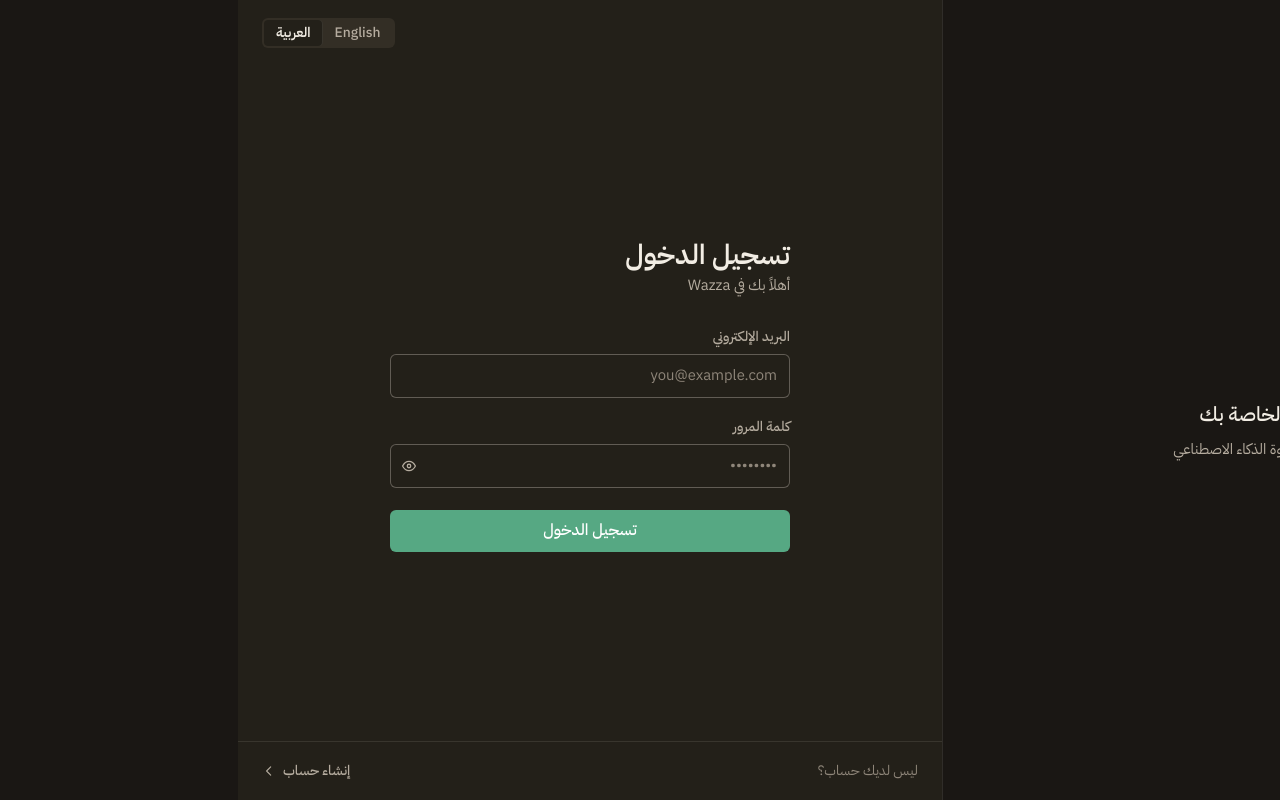
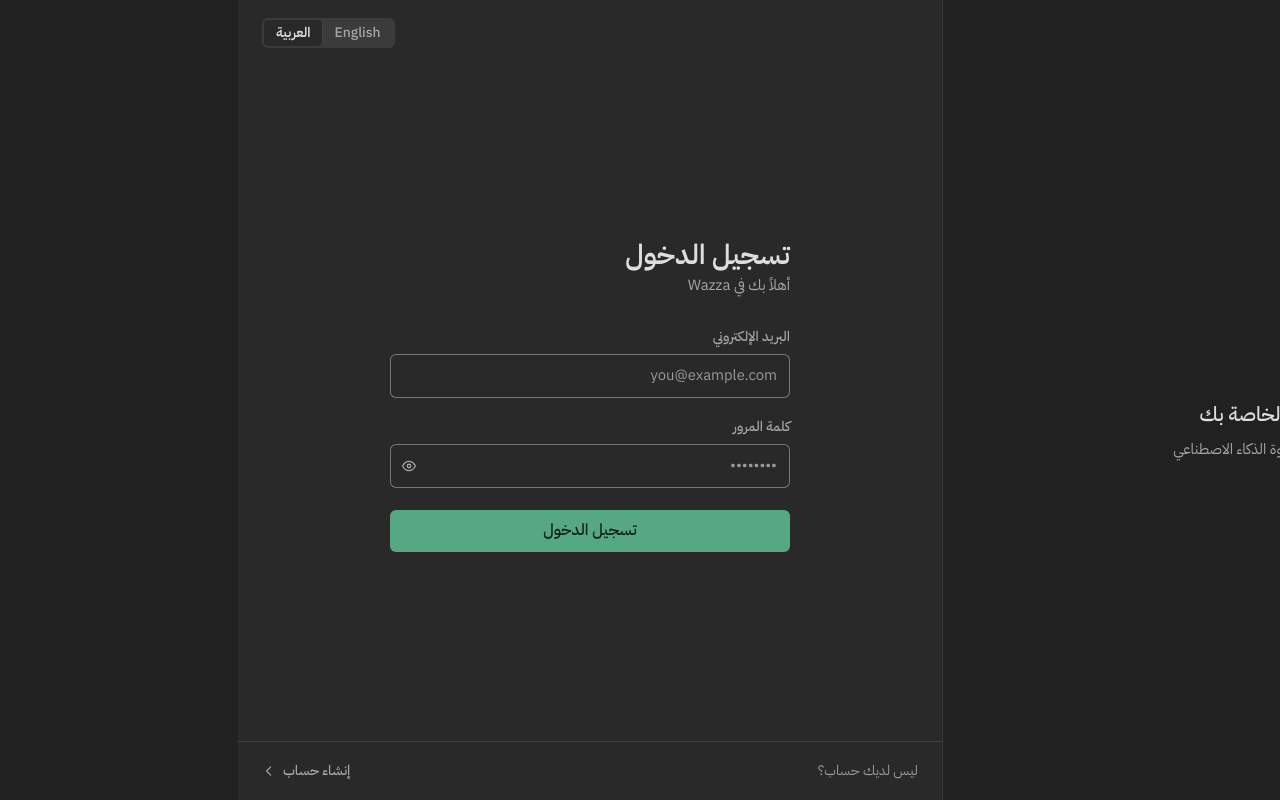
Before and after one commit to GP-wazza-team/Frontend, a React (Vite) app: page /login in a window 1280 px wide. Built offline with nearby package versions, Linux system fonts and the light colour scheme; no server answers.

Commit message:
fix the colors and the name

```diff
--- a/src/components/TopBar.jsx
+++ b/src/components/TopBar.jsx
@@ -1,7 +1,7 @@
 /* ═══════════════════════════════════════════════════════════════════════════
    THE TOP BAR — 56px
 
-     [☰] [mark وزّة]  PROJECT ▾  · live run ······  [ACTION]  balance  [account]
+     [☰] [mark وازا]  PROJECT ▾  · live run ······  [ACTION]  balance  [account]
 
    All seven reference products in this register (Frame.io, YouTube Studio,
    Premiere, CapCut, Descript, Runway, Kapwing) converge on this bar, and three
@@ -516,7 +516,7 @@
         style={{ fontWeight: 600, fontSize: 16, color: 'var(--ink)' }}
       >
         <Mark size={19} />
-        <span className="hidden sm:inline">وزّة</span>
+        <span className="hidden sm:inline">وازا</span>
       </button>
 
       {/* WHAT YOU ARE WORKING ON — named here, switched here. */}
--- a/src/components/chat/chatKit.jsx
+++ b/src/components/chat/chatKit.jsx
@@ -140,7 +140,7 @@
     loadingProjects: 'جارٍ التحميل',
 
     you: 'أنت',
-    wazza: 'وزّة',
+    wazza: 'وازا',
     retry: 'استئناف',
     retryHint: 'يكمل من حيث توقف — المشاهد المكتملة لا تُحتسب مرة أخرى.',
     somethingFailed: 'حدث خطأ',
--- a/src/index.css
+++ b/src/index.css
@@ -130,6 +130,17 @@
   --accent:       #1B5E43;   /* white label 7.4 · 6.8 as text on card */
   --accent-hi:    #164C36;   /* hover — deeper, never brighter */
   --accent-soft:  #E8F0EC;   /* selected row tint, avatar ground */
+  /* THE LABEL ON A FILLED ACCENT IS ITS OWN TOKEN, not a hardcoded #fff.
+     One accent cannot serve both jobs across two themes: light mode wants a
+     DEEP green so a white label clears it, dark mode wants a LIFTED green so
+     the same colour still reads as text on a dark card. Pinning the label to
+     white means dark mode ships white on a light green — 2.9:1, which is not
+     legible. So the fill flips and the label flips with it. */
+  --on-accent:    #FFFFFF;
+  /* Elevation, as one token. Light lifts with a cast shadow; dark cannot (a
+     dark shadow on a dark ground is nothing), so dark lifts with a top light
+     lip instead — the surface catching light at its own upper edge. */
+  --raise:        0 1px 2px rgba(25,21,18,0.09);
 
   /* Status is a field. Muted, semantic, legible, never celebratory. */
   --ok:           #2E6B4F;   /* 5.6 on card */
@@ -197,7 +208,7 @@
   --signal:var(--accent); --signal-deep:var(--accent); --signal-edge:var(--accent);
   --signal-hot:var(--accent-hi); --signal-press:var(--accent-hi);
   --state-done:var(--ok); --state-fail:var(--bad); --state-run:var(--warn); --state-queued:var(--idle);
-  --btn-label:#FFFFFF; --fraction-op:0.75;
+  --btn-label:var(--on-accent); --fraction-op:0.75;
   --lh-body:var(--lh);
   --chamfer-lg:0px; --chamfer-md:0px; --chamfer-sm:0px;
   --rail-spine:var(--rail); --rail-panel:0px; --statusbar:0px;
@@ -209,46 +220,110 @@
 html[dir="ltr"] { --lh: 1.55; }
 
 /* ── TOKENS · DARK ────────────────────────────────────────────────────────
-   Warm charcoal, not the cool blue-slate every dark SaaS ships. Light is the
-   product and the theme the decisions are made in; this is derived. */
+   NEUTRAL GRAPHITE. R = G = B on every chrome surface — no warm cast, no cool
+   cast, and emphatically not the blue-slate every dark SaaS ships. This is the
+   register Premiere, Resolve, Frame.io and Figma all sit in, and for this
+   product it is not a style preference but the correct engineering answer: a
+   tinted chrome biases how you read the frame sitting inside it. Simultaneous
+   contrast is real — a warm surround pushes a neutral grade to look cool, and
+   a client sign-off made against a tinted UI is a sign-off made wrong. The
+   light theme keeps its warm limestone, because light chrome is a document
+   surface; dark chrome is a viewing surround, and a viewing surround is
+   neutral. The green accent is then the only colour on the screen, which is
+   principle 4 stated properly rather than merely obeyed.
+
+   REVISED FOR SUSTAINED READING. The previous dark pass was built by inverting
+   the light ratios, and inverting a light theme is precisely what makes a dark
+   theme hurt. Three faults, all measured, all fixed.
+
+   1  THE INK WAS TOO BRIGHT. #F2EDE4 on #232019 is 13.9:1 — near the ceiling
+      sRGB can produce. High contrast is a FLOOR requirement, not a target:
+      past roughly 12:1 on a dark ground the glyph edges bloom into the
+      surround (halation), the iris cannot settle on one aperture, and long
+      sessions ache. It is worse for astigmatic eyes, which is most people.
+      The ink is now #DEDEDE at 10.8:1 on the card — comfortably above the 7:1
+      AAA floor for body text, with the glare taken out.
+
+   2  THE SURFACES WERE ALL THE SAME DEPTH. rail / page / card / card-2 /
+      card-3 sat at L* 5.2 / 8.0 / 12.4 / 14.5 / 17.6 — five surfaces inside
+      twelve points of lightness, four of them near-black. The eye had to hunt
+      for every boundary, which is its own fatigue, and it is why the chrome
+      never read as chrome. The ladder is now 9.3 / 12.7 / 16.6 / 20.8 / 24.9:
+      the same architecture, in even ~4-point steps, lifted off pure black so
+      the page is not a hole punched in a lit room. The rail still recedes
+      BELOW the page — that relationship was right, it just had no room to be
+      seen.
+
+   3  THE FILLED BUTTON WAS ILLEGIBLE. White on #56A883 is 2.87:1. The label
+      now takes --on-accent, which flips with the theme (see the light block).
+
+   Every ratio below is computed WCAG 2.1 against the surface the token
+   actually sits on, worst case. */
 .dark {
-  --page:         #1A1714;
+  --page:         #212121;   /* L* 12.7 */
   /* Dark inverts the relationship — the rail recedes by going DARKER than the
      page here, because on a dark ground a lighter panel reads as raised
      content rather than as chrome. */
-  --rail-bg:      #141210;
-  --card:         #232019;
-  --card-2:       #2B271F;
-  --card-3:       #332E25;
-  --line:         rgba(240,233,222,0.10);
-  --line-2:       rgba(240,233,222,0.30);
+  --rail-bg:      #1A1A1A;   /* L*  9.3 */
+  --card:         #292929;   /* L* 16.6 */
+  --card-2:       #323232;   /* L* 20.8 — hover / zebra */
+  --card-3:       #3B3B3B;   /* L* 24.9 — rail hover, pressed, seg housing */
+  /* The row rule stays a whisper; the CONTROL boundary was 2.4:1 and is now
+     3.20:1, clearing the WCAG 1.4.11 floor for a non-text UI edge. A field you
+     cannot find is its own eye strain — this is the one thing in the dark
+     theme that got MORE contrast, and it is a 1px border, never a lit surface. */
+  --line:         rgba(255,255,255,0.11);
+  --line-2:       rgba(255,255,255,0.36);
 
-  --ink:          #F2EDE4;
-  --ink-2:        #B5AC9F;
-  --ink-3:        #8F867A;
+  --ink:          #DEDEDE;   /* 10.8 card · 12.0 page · 9.5 card-2 · 8.3 card-3 */
+  --ink-2:        #A6A6A6;   /*  6.0 card ·  5.3 card-2 · 4.6 card-3 */
+  --ink-3:        #999999;   /*  5.1 card ·  4.5 card-2 — captions, labels */
 
-  --accent:       #56A883;
-  --accent-hi:    #6FBE99;
-  --accent-soft:  #24382F;
+  /* The one hue on the screen. Unchanged from the warm build: green needed no
+     correction because it was never borrowing the chrome's temperature, and
+     it reads cleaner against a neutral ground than it did against brown. */
+  --accent:       #56A883;   /*  5.1 as text on card */
+  --accent-hi:    #6FBE99;   /*  6.6 — hover; dark lifts where light deepens */
+  --accent-soft:  #1E2B25;   /* selected tint: accent on it clears 5.1 */
+  --on-accent:    #10201A;   /*  5.9 on accent · 7.6 on accent-hi */
 
-  --ok:           #6FBE99;
-  --warn:         #D2A05A;
-  --bad:          #E08472;
-  --idle:         #8F867A;
+  /* Status stays a field. Pulled off maximum saturation for the same reason
+     the ink was: a vivid red on near-black vibrates. All clear 4.5. */
+  --ok:           #5FB58D;   /*  5.9 */
+  --warn:         #C79A5C;   /*  5.7 */
+  --bad:          #D2796A;   /*  4.6 */
+  --idle:         #999999;   /*  5.1 */
 
-  --well:         #100E0A;
-  --well-2:       #0A0906;
+  /* The well does NOT lift, and here more than anywhere it must not tint. It
+     is where video colour is judged, and that judgement needs a true neutral
+     near-black surround — the one surface in the app whose darkness is a
+     measurement instrument rather than a mood. */
+  --well:         #0F0F0F;
+  --well-2:       #080808;
+  --on-well:      #BFBFBF;   /* 10.4 on well — transport chrome */
+  --on-well-2:    #8F8F8F;   /*  5.9 */
 
-  --focus:        #56A883;
-  --focus-halo:   rgba(86,168,131,0.30);
-  --scrim:        rgba(10,9,6,0.62);
+  --focus:        #6FBE99;
+  --focus-halo:   rgba(111,190,153,0.28);
+  --scrim:        rgba(0,0,0,0.66);
+
+  /* No cast shadow can register on a dark ground. Elevation here is the top
+     lip catching light — the self-coloured edge, not a black bloom. */
+  --raise:        inset 0 1px 0 rgba(255,255,255,0.07);
 
   /* Dark chart steps are SELECTED, not an automatic lightening of the light
      set. Validated against the dark card surface #232019: lightness band PASS
      (all inside L 0.48–0.67 — the light values sat at ~0.70+ and failed),
      chroma PASS, CVD separation PASS at ΔE 13.1 worst adjacent, normal vision
      PASS at 15.1, contrast PASS. Same hue order as light, so a series keeps
-     its identity across themes. */
+     its identity across themes.
+     Re-checked after the card moved #232019 → #292929: lightness-band and CVD
+     separation are properties of the colours themselves and do not move with
+     the surface, and the contrast floor still holds — the tightest are chart-2
+     at 4.29:1 and chart-1 at 4.40:1, both well clear of the 3:1 a non-text
+     encoding requires. The set is NOT renudged for the neutral chrome: a
+     categorical encoding means "which provider", and its identity must not
+     drift because the surround changed temperature. */
   --chart-1:#3E9E74; --chart-2:#5A8FC8; --chart-3:#C4832F;
   --chart-4:#9A83C8; --chart-5:#C8705F;
 
@@ -338,7 +413,7 @@
 .btn {
   display: inline-flex; align-items: center; justify-content: center; gap: 8px;
   block-size: 36px; padding-inline: 16px;
-  background: var(--accent); color: #fff;
+  background: var(--accent); color: var(--on-accent);
   border-radius: var(--r-sm);
   font-size: 14px; font-weight: 500; line-height: 1;
   transition: background-color 120ms var(--ease);
@@ -441,7 +516,7 @@
    survives if controls stop spending the accent. */
 .seg__cell[data-on="true"] {
   background: var(--card); color: var(--ink); font-weight: 600;
-  box-shadow: 0 1px 2px rgba(25,21,18,0.10);
+  box-shadow: var(--raise);
 }
 /* A hairline between cells. Without it a segmented control with NOTHING
    selected is one flat rectangle and the reader cannot see it has parts. */
@@ -449,7 +524,7 @@
 [dir="rtl"] .seg__cell + .seg__cell { box-shadow: inset -1px 0 0 0 var(--line); }
 .seg__cell[data-on="true"] + .seg__cell,
 .seg__cell:has(+ .seg__cell[data-on="true"]) { box-shadow: none; }
-.seg__cell[data-on="true"] { box-shadow: 0 1px 2px rgba(25,21,18,0.10); }
+.seg__cell[data-on="true"] { box-shadow: var(--raise); }
 
 /* ── CHIPS — a multiple CHOICE, not a segmented toggle ────────────────────
    A segmented control is for switching a view (theme, language, a filter) and
@@ -524,7 +599,7 @@
 .navlink:hover { background: var(--card-3); color: var(--ink); }
 .navlink[aria-current="page"] {
   background: var(--card); color: var(--ink); font-weight: 600;
-  box-shadow: 0 1px 2px rgba(25,21,18,0.06);
+  box-shadow: var(--raise);
 }
 .navlink[aria-current="page"] .wz-icon { color: var(--accent); }
 .navlink .wz-icon { flex: none; opacity: 0.8; }
@@ -571,7 +646,9 @@
   padding: 9px 13px; background: var(--well-2); color: var(--on-well);
   font-size: 12px;
 }
-.seek { flex: 1; block-size: 4px; background: #332E27; border-radius: 99px; position: relative; cursor: pointer; }
+/* The track composites off the well rather than naming a colour, so it cannot
+   go warm against a neutral well (or the reverse) when a theme changes. */
+.seek { flex: 1; block-size: 4px; background: rgba(255,255,255,0.16); border-radius: 99px; position: relative; cursor: pointer; }
 .seek__fill { position: absolute; inset-block: 0; inset-inline-start: 0; background: #fff; border-radius: 99px; }
 .seek__head { position: absolute; inset-block-start: 50%; inline-size: 11px; block-size: 11px; margin-block-start: -5.5px; margin-inline-start: -5.5px; background: #fff; border-radius: 50%; }
 .tc { font-family: 'Commit Mono', ui-monospace, monospace; font-variant-numeric: tabular-nums; font-size: 11px; color: var(--on-well-2); }
@@ -711,7 +788,7 @@
 .plate--sunken { background: var(--card-2); }
 .plate--recess { background: var(--card-3); }
 .plate--flush { padding: 0; }
-.slab { display: inline-flex; align-items: center; justify-content: center; gap: 8px; block-size: 36px; padding-inline: 16px; background: var(--accent); color: #fff; border-radius: var(--r-sm); font-size: 14px; font-weight: 500; line-height: 1; transition: background-color 120ms var(--ease); cursor: pointer; }
+.slab { display: inline-flex; align-items: center; justify-content: center; gap: 8px; block-size: 36px; padding-inline: 16px; background: var(--accent); color: var(--on-accent); border-radius: var(--r-sm); font-size: 14px; font-weight: 500; line-height: 1; transition: background-color 120ms var(--ease); cursor: pointer; }
 .slab:hover:not(:disabled) { background: var(--accent-hi); }
 .slab:disabled { opacity: 0.45; cursor: not-allowed; }
 .slab--sm { block-size: 30px; padding-inline: 11px; font-size: 13px; }
@@ -722,7 +799,7 @@
 .rocker { display: inline-flex; align-items: stretch; padding: 2px; background: var(--card-3); border-radius: var(--r-sm); }
 .rocker__cell { padding: 5px 12px; border-radius: var(--r-xs); font-size: 13px; font-weight: 500; line-height: 1.2; color: var(--ink-2); transition: background-color 120ms var(--ease), color 120ms var(--ease); cursor: pointer; white-space: nowrap; }
 .rocker__cell:hover { color: var(--ink); }
-.rocker__cell[data-on="true"] { background: var(--card); color: var(--ink); font-weight: 600; box-shadow: 0 1px 2px rgba(25,21,18,0.10); }
+.rocker__cell[data-on="true"] { background: var(--card); color: var(--ink); font-weight: 600; box-shadow: var(--raise); }
 .marker { display: inline-flex; align-items: center; gap: 7px; font-size: 13px; font-weight: 500; line-height: 1; white-space: nowrap; }
 .marker--done { color: var(--ok); } .marker--fail { color: var(--bad); }
 .marker--run { color: var(--warn); } .marker--queued { color: var(--idle); }
@@ -741,8 +818,8 @@
 .wz-meter--full { inline-size: 100%; }
 .ledger { display: inline-flex; align-items: baseline; }
 .ledger__fraction { color: var(--ink-2); }
-.ledger--on-fill { color: #fff; }
-.ledger--on-fill .ledger__fraction { color: #fff; opacity: var(--fraction-op); }
+.ledger--on-fill { color: var(--on-accent); }
+.ledger--on-fill .ledger__fraction { color: var(--on-accent); opacity: var(--fraction-op); }
 .ledger-4 { display: grid; grid-template-columns: minmax(0,1fr) 132px 96px 56px; align-items: center; gap: 16px; block-size: 40px; }
 .ledger-5 { display: grid; grid-template-columns: minmax(0,1fr) 108px 116px 92px 64px; gap: 16px; }
 @media (max-width: 1023.98px) {
--- a/src/pages/LoginPage.jsx
+++ b/src/pages/LoginPage.jsx
@@ -22,10 +22,10 @@
    WHAT REPLACED THEM is the system in index.css and nothing else: .card,
    .field, .btn, .btn-t, .seg, .page-title, plus the tokens.
 
-   THE WORDMARK. وزّة leads by size, weight and ink; "Wazza" sits under it as a
+   THE WORDMARK. وازا leads by size, weight and ink; "Wazza" sits under it as a
    transliteration line. This is an Arabic-first product and the Latin does not
    outrank the Arabic on the screen that introduces it. (The previous version
-   set وزّة in a `.record` class that does not exist in this stylesheet, so the
+   set وازا in a `.record` class that does not exist in this stylesheet, so the
    Arabic silently rendered at body size — smaller in effect than the Latin it
    was supposed to lead. Both sizes are explicit now.)
 
@@ -69,7 +69,7 @@
           color: 'var(--ink)',
         }}
       >
-        وزّة
+        وازا
       </span>
       <span
         className="ltr:tracking-[0.02em]"
--- a/tailwind.config.js
+++ b/tailwind.config.js
@@ -57,11 +57,13 @@
         etch: { DEFAULT: 'var(--line)', strong: 'var(--line-2)' },
         edge: 'var(--line-2)',
         focusring: 'var(--focus)',
-        label: '#FFFFFF',
+        /* the label on a filled accent — flips with the theme, never a fixed
+           white (white on the lifted dark-mode green is 2.9:1) */
+        label: 'var(--on-accent)',
       },
       boxShadow: {
         overlay: 'var(--shadow-overlay)',
-        raise: '0 1px 2px rgba(25,21,18,0.06)',
+        raise: 'var(--raise)',
         etch: 'inset 0 0 0 1px var(--line)',
         'etch-strong': 'inset 0 0 0 1px var(--line-2)',
         edge: 'inset 0 0 0 1px var(--line-2)',
```
Also changed, not shown: public/mockup.html (+4 -4 lines).
